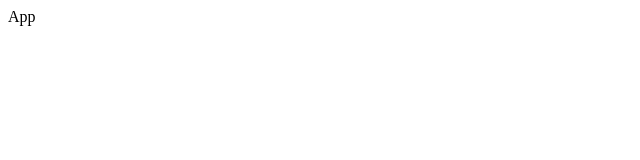
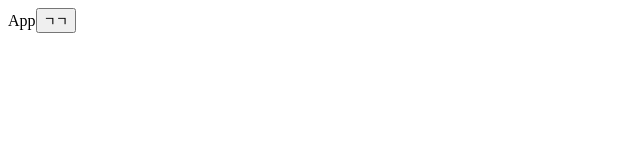
Before and after one commit to oshi-joa/neogajoa_Frontend, a React (Create React App) app: page / in a window 1280 px wide. Shown: the top 160 px of the page, without its empty margins (0-640 px from the left). Built offline with nearby package versions, Linux system fonts and the light colour scheme.

Commit message:
ㄴㄴㅇ

```diff
--- a/package.json
+++ b/package.json
@@ -16,6 +16,7 @@
     "axios": "^1.6.8",
     "react": "^18.2.0",
     "react-dom": "^18.2.0",
+    "react-hot-toast": "^2.4.1",
     "react-scripts": "5.0.1",
     "typescript": "^4.4.2",
     "web-vitals": "^2.1.0",
--- a/src/App.tsx
+++ b/src/App.tsx
@@ -1,9 +1,18 @@
-import React from 'react'
+import React from "react";
+import { Toaster } from "react-hot-toast";
+import { Login } from "./apis/auth";
 
 const App = () => {
+  const {mutate} = Login()
   return (
-    <div>App</div>
-  )
-}
+    <div>
+      <Toaster />
+      App
+      <button onClick={()=>{
+        mutate({email: '', password: ''});
+      }}>ㄱㄱ</button>
+    </div>
+  );
+};
 
-export default App
+export default App;
--- a/src/apis/auth.ts
+++ b/src/apis/auth.ts
@@ -1,2 +1,27 @@
 import { useQuery } from "@tanstack/react-query";
 import { useMutation } from "@tanstack/react-query";
+import instance from "../utils";
+import { setToken } from "../utils/Token";
+import toast from "react-hot-toast";
+
+interface loginResponseType {
+  status: string;
+  token: string;
+}
+
+export const Login = () => {
+  return useMutation(
+    async (body: { email: string; password: string }) => {
+      const { data } = await instance.post<loginResponseType>("/login", body);
+      return data;
+    },
+    {
+      onSuccess: ({ token }) => {
+        setToken(token);
+      },
+      onError: (error: any) => {
+        toast.error(error.message);
+      },
+    }
+  );
+};
--- a/src/index.tsx
+++ b/src/index.tsx
@@ -1,12 +1,17 @@
-import React from 'react';
-import ReactDOM from 'react-dom/client';
-import App from './App';
+import React from "react";
+import ReactDOM from "react-dom/client";
+import App from "./App";
+import { QueryClient, QueryClientProvider } from "@tanstack/react-query";
+
+const queryClient = new QueryClient();
 
 const root = ReactDOM.createRoot(
-  document.getElementById('root') as HTMLElement
+  document.getElementById("root") as HTMLElement
 );
 root.render(
   <React.StrictMode>
-    <App />
+    <QueryClientProvider client={queryClient}>
+      <App />
+    </QueryClientProvider>
   </React.StrictMode>
 );
```
Also changed, not shown: 1 other file (tests, documents, lock files or other folders).
